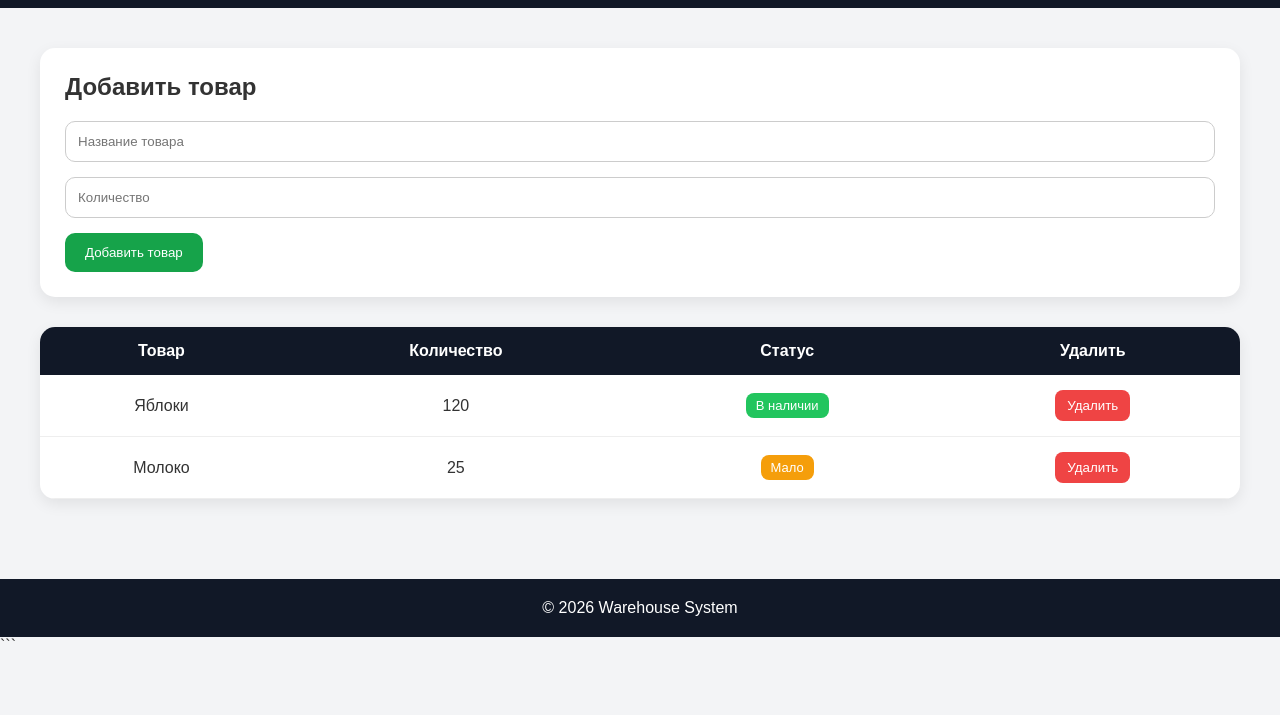
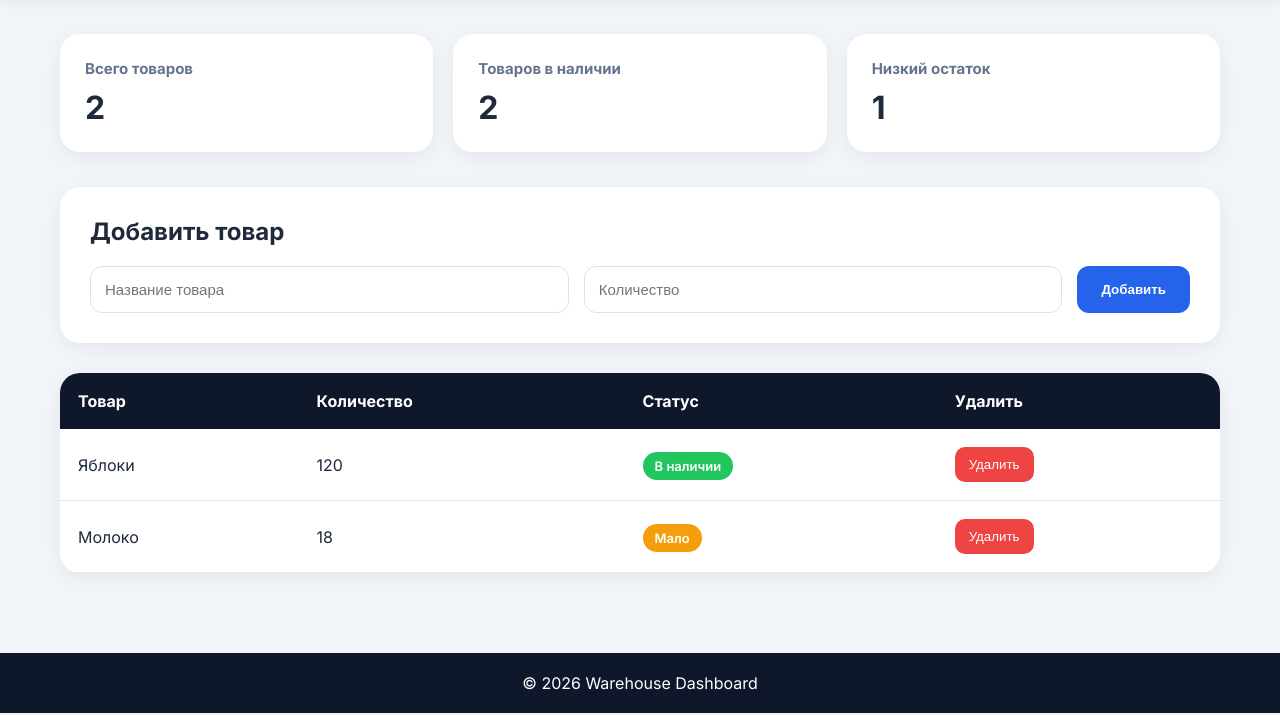
Before and after one commit to sofiaponamareva55-cell/sitesklad12, a plain HTML site: page index.html in a window 1280 px wide. Shown: the part 85-800 px from the top of the page. Drawn offline with Linux system fonts and the light colour scheme.

Commit message:
Update index.html

````diff
--- a/index.html
+++ b/index.html
@@ -1,10 +1,13 @@
-```html id="warehouse-live-system"
 <!DOCTYPE html>
 <html lang="ru">
 <head>
 <meta charset="UTF-8">
 <meta name="viewport" content="width=device-width, initial-scale=1.0">
-<title>Warehouse System</title>
+
+<title>Warehouse Dashboard</title>
+
+<link rel="preconnect" href="https://fonts.googleapis.com">
+<link href="https://fonts.googleapis.com/css2?family=Inter:wght@400;500;600;700&display=swap" rel="stylesheet">
 
 <style>
 
@@ -15,117 +18,203 @@
 }
 
 body{
-    font-family:Arial,sans-serif;
-    background:#f3f4f6;
-    color:#333;
+    font-family:'Inter',sans-serif;
+    background:#f1f5f9;
+    color:#1e293b;
 }
 
 /* HEADER */
 
 header{
-    background:#111827;
+    width:100%;
+    background:#0f172a;
     color:white;
+
     padding:20px 40px;
 
     display:flex;
     justify-content:space-between;
     align-items:center;
+
+    box-shadow:0 4px 15px rgba(0,0,0,0.1);
 }
 
 .logo{
     font-size:24px;
-    font-weight:bold;
+    font-weight:700;
+}
+
+.search-box{
+    position:relative;
 }
 
 .search-box input{
-    padding:10px;
-    width:250px;
+
+    width:260px;
+
+    padding:12px 15px;
+
     border:none;
-    border-radius:10px;
+    border-radius:12px;
+
     outline:none;
+
+    background:#1e293b;
+    color:white;
+
+    transition:0.3s;
+}
+
+.search-box input:focus{
+    background:#334155;
 }
 
 /* MAIN */
 
 .container{
-    padding:40px;
+    max-width:1200px;
+    margin:auto;
+    padding:40px 20px;
 }
 
-.top-panel{
+/* CARDS */
+
+.stats{
+    display:grid;
+    grid-template-columns:repeat(auto-fit,minmax(220px,1fr));
+    gap:20px;
+    margin-bottom:35px;
+}
+
+.card{
     background:white;
+    border-radius:20px;
     padding:25px;
-    border-radius:15px;
-    box-shadow:0 5px 15px rgba(0,0,0,0.08);
+
+    box-shadow:0 5px 20px rgba(0,0,0,0.06);
+
+    transition:0.3s;
+}
+
+.card:hover{
+    transform:translateY(-5px);
+}
+
+.card h3{
+    font-size:15px;
+    color:#64748b;
+    margin-bottom:10px;
+}
+
+.card .number{
+    font-size:32px;
+    font-weight:700;
+}
+
+/* PANEL */
+
+.panel{
+    background:white;
+    padding:30px;
+    border-radius:20px;
+
+    box-shadow:0 5px 20px rgba(0,0,0,0.06);
+
     margin-bottom:30px;
 }
 
-.top-panel h2{
+.panel h2{
     margin-bottom:20px;
 }
 
-.top-panel input{
-    width:100%;
-    padding:12px;
-    margin-bottom:15px;
-    border:1px solid #ccc;
-    border-radius:10px;
+.inputs{
+    display:grid;
+    grid-template-columns:1fr 1fr auto;
+    gap:15px;
 }
 
-.top-panel button{
-    padding:12px 20px;
-    border:none;
-    border-radius:10px;
-    background:#16a34a;
-    color:white;
-    cursor:pointer;
+.inputs input{
+
+    padding:14px;
+
+    border:1px solid #dbe2ea;
+    border-radius:12px;
+
+    font-size:15px;
+    outline:none;
+
     transition:0.3s;
 }
 
-.top-panel button:hover{
-    background:#15803d;
+.inputs input:focus{
+    border-color:#3b82f6;
+}
+
+.inputs button{
+
+    padding:14px 24px;
+
+    border:none;
+    border-radius:12px;
+
+    background:#2563eb;
+    color:white;
+
+    font-weight:600;
+
+    cursor:pointer;
+
+    transition:0.3s;
+}
+
+.inputs button:hover{
+    background:#1d4ed8;
 }
 
 /* TABLE */
 
+.table-wrapper{
+
+    overflow-x:auto;
+
+    background:white;
+
+    border-radius:20px;
+
+    box-shadow:0 5px 20px rgba(0,0,0,0.06);
+}
+
 table{
     width:100%;
     border-collapse:collapse;
-    background:white;
-    border-radius:15px;
-    overflow:hidden;
-    box-shadow:0 5px 15px rgba(0,0,0,0.08);
 }
 
 th{
-    background:#111827;
+    background:#0f172a;
     color:white;
-    padding:15px;
+    padding:18px;
+    text-align:left;
 }
 
 td{
-    padding:15px;
-    border-bottom:1px solid #eee;
-    text-align:center;
+    padding:18px;
+    border-bottom:1px solid #e2e8f0;
 }
 
-.delete-btn{
-    background:#ef4444;
-    color:white;
-    border:none;
-    padding:8px 12px;
-    border-radius:8px;
-    cursor:pointer;
+tr{
+    transition:0.2s;
 }
 
-.delete-btn:hover{
-    background:#dc2626;
+tr:hover{
+    background:#f8fafc;
 }
 
 .status{
-    padding:5px 10px;
-    border-radius:8px;
+    padding:6px 12px;
+    border-radius:30px;
+    font-size:13px;
+    font-weight:600;
     color:white;
-    font-size:13px;
 }
 
 .green{
@@ -140,14 +229,66 @@ td{
     background:#ef4444;
 }
 
+.delete-btn{
+
+    border:none;
+
+    padding:10px 14px;
+
+    border-radius:10px;
+
+    background:#ef4444;
+    color:white;
+
+    cursor:pointer;
+
+    transition:0.3s;
+}
+
+.delete-btn:hover{
+    background:#dc2626;
+}
+
+/* EMPTY */
+
+.empty{
+    text-align:center;
+    padding:30px;
+    color:#94a3b8;
+}
+
 /* FOOTER */
 
 footer{
+
     margin-top:40px;
-    background:#111827;
+
+    background:#0f172a;
+
     color:white;
+
     text-align:center;
+
     padding:20px;
+}
+
+/* MOBILE */
+
+@media(max-width:768px){
+
+    header{
+        flex-direction:column;
+        gap:15px;
+        padding:20px;
+    }
+
+    .search-box input{
+        width:100%;
+    }
+
+    .inputs{
+        grid-template-columns:1fr;
+    }
 }
 
 </style>
@@ -158,27 +299,58 @@ footer{
 <header>
 
     <div class="logo">
-        Warehouse System
+        Warehouse Dashboard
     </div>
 
     <div class="search-box">
+
         <input
             type="text"
             id="searchInput"
             placeholder="Поиск товара..."
             onkeyup="searchProducts()"
         >
+
     </div>
 
 </header>
 
 <div class="container">
 
-    <!-- ДОБАВЛЕНИЕ -->
+    <!-- STATS -->
 
-    <div class="top-panel">
+    <div class="stats">
+
+        <div class="card">
+            <h3>Всего товаров</h3>
+            <div class="number" id="totalProducts">
+                2
+            </div>
+        </div>
+
+        <div class="card">
+            <h3>Товаров в наличии</h3>
+            <div class="number" id="availableProducts">
+                2
+            </div>
+        </div>
+
+        <div class="card">
+            <h3>Низкий остаток</h3>
+            <div class="number" id="lowProducts">
+                1
+            </div>
+        </div>
+
+    </div>
+
+    <!-- PANEL -->
+
+    <div class="panel">
 
         <h2>Добавить товар</h2>
+
+        <div class="inputs">
 
             <input
                 type="text"
@@ -193,22 +365,28 @@ footer{
             >
 
             <button onclick="addProduct()">
-            Добавить товар
+                Добавить
             </button>
 
         </div>
 
-    <!-- ТАБЛИЦА -->
+    </div>
 
-    <table id="productTable">
+    <!-- TABLE -->
+
+    <div class="table-wrapper">
+
+        <table>
 
             <thead>
 
                 <tr>
+
                     <th>Товар</th>
                     <th>Количество</th>
                     <th>Статус</th>
                     <th>Удалить</th>
+
                 </tr>
 
             </thead>
@@ -240,7 +418,7 @@ footer{
 
                     <td>Молоко</td>
 
-                <td>25</td>
+                    <td>18</td>
 
                     <td>
                         <span class="status orange">
@@ -263,25 +441,27 @@ footer{
 
     </div>
 
+</div>
+
 <footer>
-    © 2026 Warehouse System
+    © 2026 Warehouse Dashboard
 </footer>
 
 <script>
 
-/* ДОБАВЛЕНИЕ ТОВАРА */
+/* ДОБАВЛЕНИЕ */
 
 function addProduct(){
 
     let name =
-        document.getElementById("productName").value;
+        document.getElementById("productName").value.trim();
 
     let count =
         document.getElementById("productCount").value;
 
     if(name === "" || count === ""){
 
-        alert("Заполните все поля!");
+        alert("Заполните все поля");
 
         return;
     }
@@ -305,9 +485,9 @@ function addProduct(){
         statusClass = "red";
     }
 
-    let row = `
+    const row = document.createElement("tr");
 
-    <tr>
+    row.innerHTML = `
 
         <td>${name}</td>
 
@@ -326,15 +506,15 @@ function addProduct(){
             </button>
         </td>
 
-    </tr>
-
     `;
 
     document.getElementById("tableBody")
-        .innerHTML += row;
+        .appendChild(row);
 
     document.getElementById("productName").value = "";
     document.getElementById("productCount").value = "";
+
+    updateStats();
 }
 
 /* УДАЛЕНИЕ */
@@ -342,38 +522,75 @@ function addProduct(){
 function deleteRow(button){
 
     button.parentElement.parentElement.remove();
+
+    updateStats();
 }
 
 /* ПОИСК */
 
 function searchProducts(){
 
-    let input =
+    const input =
         document.getElementById("searchInput")
         .value.toLowerCase();
 
-    let rows =
+    const rows =
         document.querySelectorAll("#tableBody tr");
 
     rows.forEach(row => {
 
-        let text =
+        const text =
             row.innerText.toLowerCase();
 
-        if(text.includes(input)){
-
-            row.style.display = "";
-
-        }else{
-
-            row.style.display = "none";
+        row.style.display =
+            text.includes(input)
+            ? ""
+            : "none";
+    });
 }
 
+/* СТАТИСТИКА */
+
+function updateStats(){
+
+    const rows =
+        document.querySelectorAll("#tableBody tr");
+
+    let total = rows.length;
+
+    let available = 0;
+
+    let low = 0;
+
+    rows.forEach(row => {
+
+        const quantity =
+            parseInt(
+                row.children[1].innerText
+            );
+
+        if(quantity > 10){
+            available++;
+        }
+
+        if(quantity <= 50){
+            low++;
+        }
     });
+
+    document.getElementById("totalProducts")
+        .innerText = total;
+
+    document.getElementById("availableProducts")
+        .innerText = available;
+
+    document.getElementById("lowProducts")
+        .innerText = low;
 }
+
+updateStats();
 
 </script>
 
 </body>
 </html>
-```
````
Lines whose indentation alone changed are shown as unchanged.
